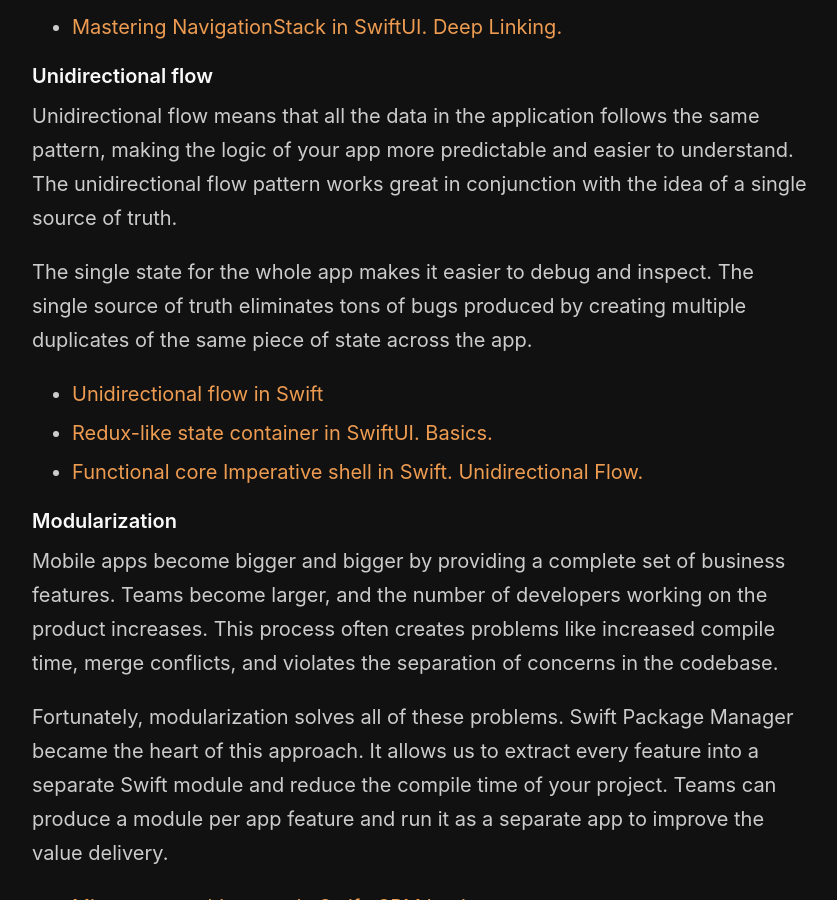
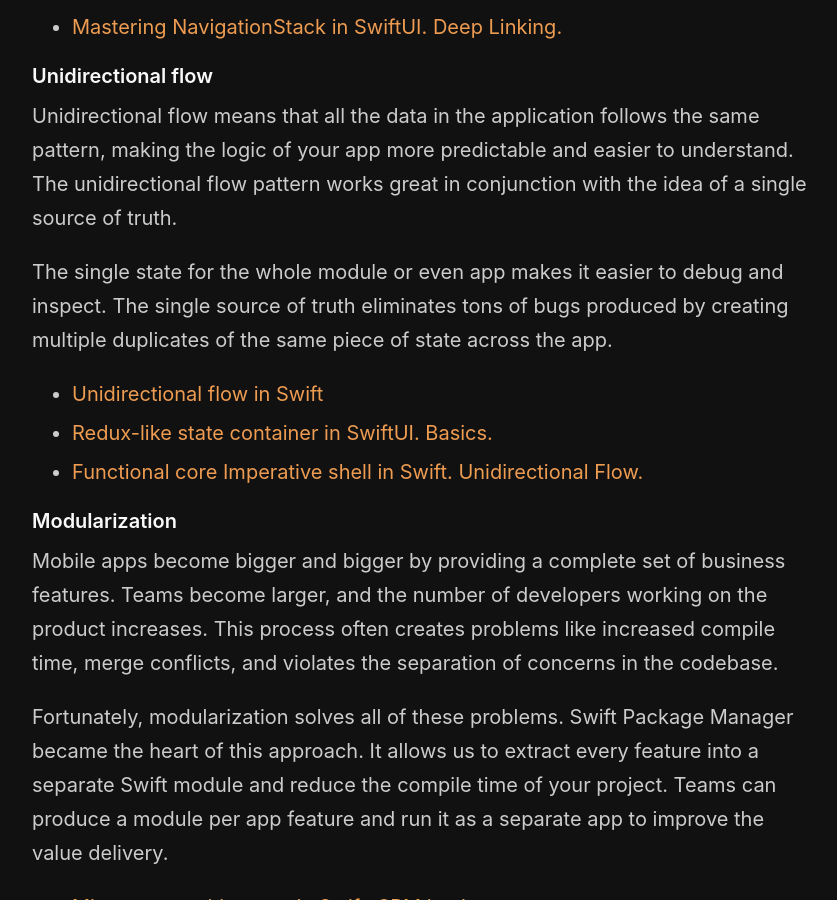
Before and after one commit to mecid/mecid.github.io, a Jekyll site: the page built from _posts/2022-12-27-ios-development-trends-in-review.md, in a window 1280 px wide and 900 px high, scrolled down 1280 px. Shown: the whole window, without its empty margins (218-1055 px from the left). Built offline with Jekyll 4.4.1, drawn with Linux system fonts in a browser that asks for light colours.

Commit message:
ios dev trends post tuned

```diff
--- a/_posts/2022-12-27-ios-development-trends-in-review.md
+++ b/_posts/2022-12-27-ios-development-trends-in-review.md
@@ -27,7 +27,7 @@
 #### Unidirectional flow
 Unidirectional flow means that all the data in the application follows the same pattern, making the logic of your app more predictable and easier to understand. The unidirectional flow pattern works great in conjunction with the idea of a single source of truth.
 
-The single state for the whole app makes it easier to debug and inspect. The single source of truth eliminates tons of bugs produced by creating multiple duplicates of the same piece of state across the app.
+The single state for the whole module or even app makes it easier to debug and inspect. The single source of truth eliminates tons of bugs produced by creating multiple duplicates of the same piece of state across the app.
 
 * [Unidirectional flow in Swift](/2023/07/11/unidirectional-flow-in-swift/)
 * [Redux-like state container in SwiftUI. Basics.](/2019/09/18/redux-like-state-container-in-swiftui/)
```
